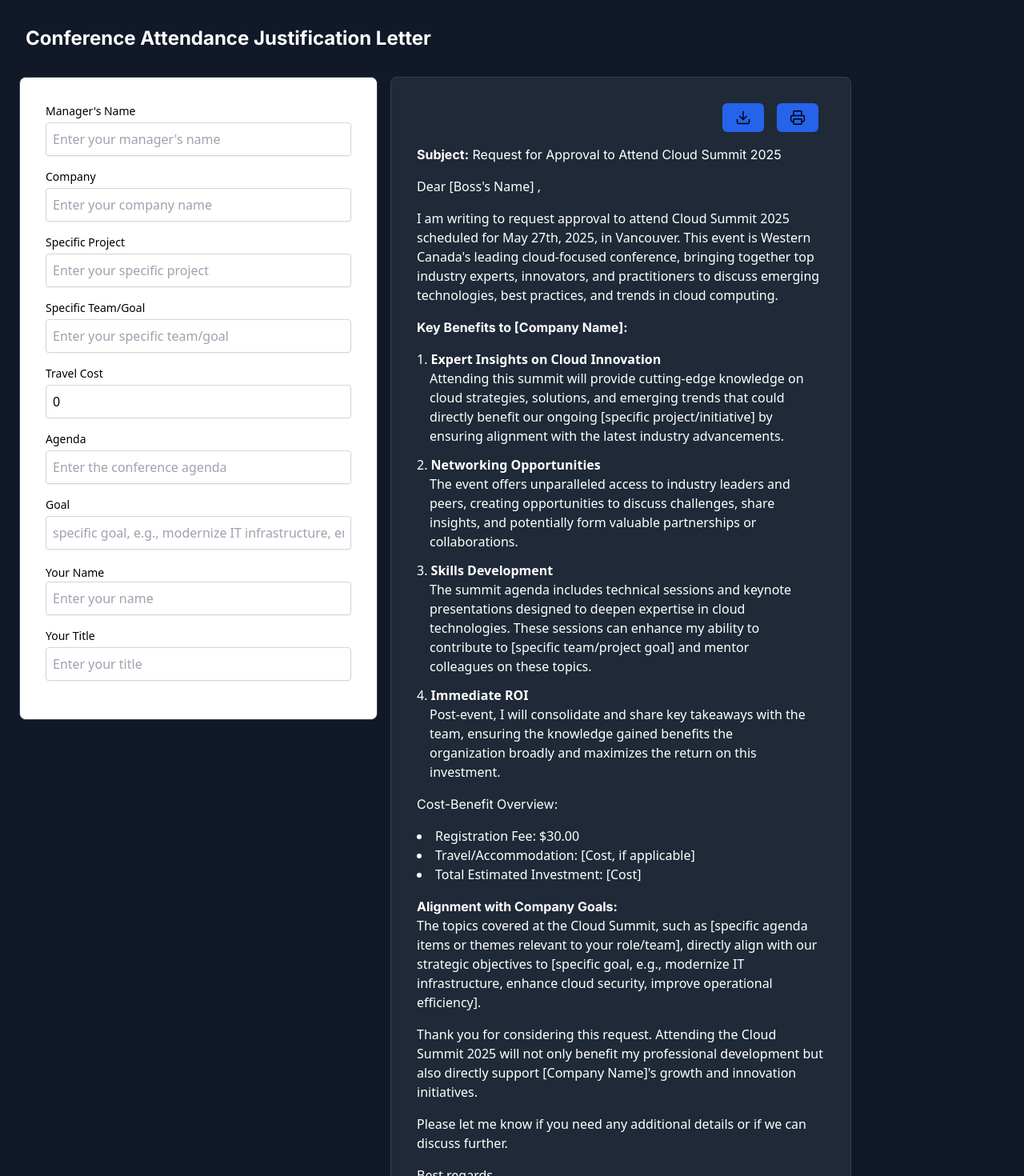
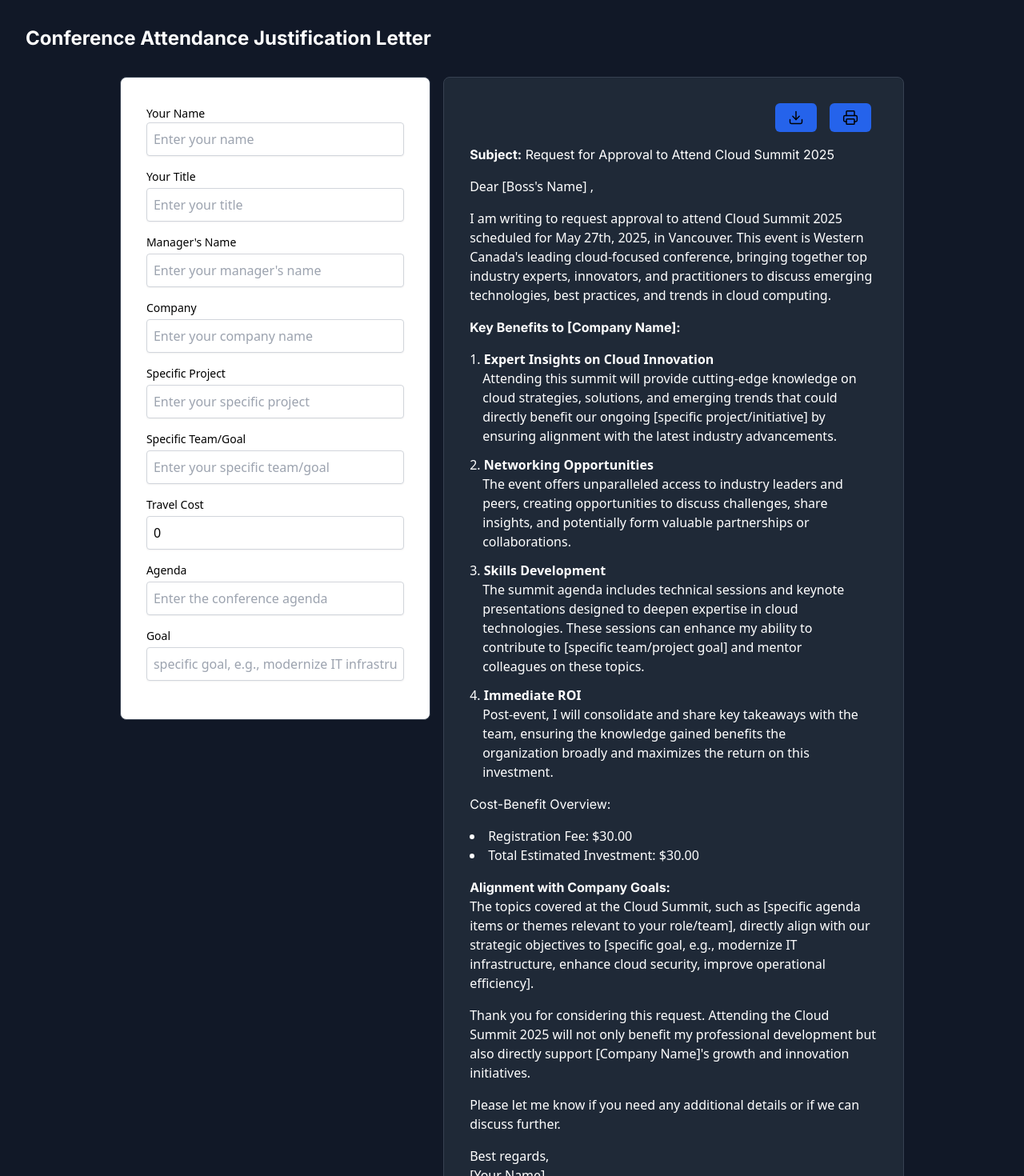
Before and after one commit to bibschan/cloud-summit-2025, a Next.js app: page /justification-letter in a window 1280 px wide. Shown: the top 1470 px of the page at 80% size. Built offline with nearby package versions, Linux system fonts and the light colour scheme.

Commit message:
justification form updated reordered

```diff
--- a/src/app/justification-letter/page.tsx
+++ b/src/app/justification-letter/page.tsx
@@ -2,7 +2,7 @@
 import JustificationLetterPDF from "@/components/justification-letter-pdf";
 import JustificationLetterForm from "@/components/justification-letter-form";
 import React, { useState, useEffect, useRef } from "react";
-import { jsPDF } from 'jspdf';
+
 
 export interface FormDataType {
   managerName: string;
@@ -35,7 +35,7 @@ export default function JustificationLetter() {
   return (
     <main className="bg-gray-900 text-white pb-6 w-full">
       <h1 className="bg-gray-900 p-4 sm:p-8 text-2xl font-bold">Conference Attendance Justification Letter</h1>
-      <div className="flex flex-col md:flex-row gap-4 md:mx-6 md:w-auto">
+      <div className="flex flex-col md:flex-row gap-4 md:mx-6 md:w-auto justify-center ">
         <JustificationLetterForm  formData={formData} setFormData={setFormData} />
         <JustificationLetterPDF formData={formData} setFormData={setFormData} />
       </div>
--- a/src/components/justification-letter-form.tsx
+++ b/src/components/justification-letter-form.tsx
@@ -17,6 +17,23 @@ export default function JustificationLetterForm({ formData, setFormData }: Justi
 
     return (
         <form className="rounded-lg border text-card-foreground shadow-sm bg-white border-gray-700 max-w-lg md:max-w-md mx-auto md:mx-0 p-8 max-h-fit">
+            <label className="text-sm font-medium mb-1 text-black">Your Name</label>
+            <input
+                name="name"
+                value={formData.name}
+                onChange={handleChange}
+                placeholder="Enter your name"
+                className="w-full rounded border text-card-foreground shadow-sm bg-white border-gray-300 p-2 text-black mb-4"
+            />
+
+            <label className="block text-sm font-medium mb-1 text-black">Your Title</label>
+            <input
+                name="title"
+                value={formData.title}
+                onChange={handleChange}
+                placeholder="Enter your title"
+                className="w-full rounded border text-card-foreground shadow-sm bg-white border-gray-300 p-2 text-black mb-4"
+            />
             <label className="block text-sm font-medium mb-1 text-black">Manager&apos;s Name</label>
             <input
                 name="managerName"
@@ -80,23 +97,7 @@ export default function JustificationLetterForm({ formData, setFormData }: Justi
                 className="w-full rounded border text-card-foreground shadow-sm bg-white border-gray-300 p-2 text-black mb-4"
             />
 
-            <label className="text-sm font-medium mb-1 text-black">Your Name</label>
-            <input
-                name="name"
-                value={formData.name}
-                onChange={handleChange}
-                placeholder="Enter your name"
-                className="w-full rounded border text-card-foreground shadow-sm bg-white border-gray-300 p-2 text-black mb-4"
-            />
 
-            <label className="block text-sm font-medium mb-1 text-black">Your Title</label>
-            <input
-                name="title"
-                value={formData.title}
-                onChange={handleChange}
-                placeholder="Enter your title"
-                className="w-full rounded border text-card-foreground shadow-sm bg-white border-gray-300 p-2 text-black mb-4"
-            />
 
         </form >
     )
--- a/src/components/justification-letter-pdf.tsx
+++ b/src/components/justification-letter-pdf.tsx
@@ -2,8 +2,15 @@
 
 import React, { useState, useEffect, useRef } from "react";
 import { jsPDF } from 'jspdf';
+import { FormDataType } from '@/app/justification-letter/page';
 
-export default function JustificationLetterPDF(formData: any, setFormData: any) {
+interface Props {
+    formData: FormDataType;
+    setFormData: React.Dispatch<React.SetStateAction<FormDataType>>;
+}
+
+
+export default function JustificationLetterPDF({ formData, setFormData }: Props) {
 
     const [isSmallScreen, setIsSmallScreen] = useState(false)
     const pdfRef = useRef<HTMLDivElement>(null);
@@ -22,7 +29,11 @@ export default function JustificationLetterPDF(formData: any, setFormData: any)
         return () => window.removeEventListener("resize", handleResize)
     }, [])
 
-
+    const calculateTotalCost = () => {
+        const registrationFee = currentDate > new Date('2025-03-01') ? 60 : 30;
+        const travelCost = formData.travelCost || 0;
+        return registrationFee + travelCost;
+      };
 
     const handlePrint = () => {
         window.print();
@@ -119,8 +130,12 @@ export default function JustificationLetterPDF(formData: any, setFormData: any)
                     </h3>
                     <ul className="list-disc list-inside mb-4">
                         <li>Registration Fee: {currentDate > new Date('2025-03-01') ? '$60.00' : '$30.00'}</li>
-                        <li>Travel/Accommodation: {formData.travelCost || "[Cost, if applicable]"} </li>
-                        <li>Total Estimated Investment: [Cost]</li>
+
+                        {formData.travelCost > 0 && (
+                            <li> Travel/Accommodation: ${formData.travelCost}</li>
+                        )}
+
+                        <li>Total Estimated Investment: ${calculateTotalCost().toFixed(2)}</li>
                     </ul>
 
                     <h3 className="mt-4 font-bold">Alignment with Company Goals: </h3>
```
